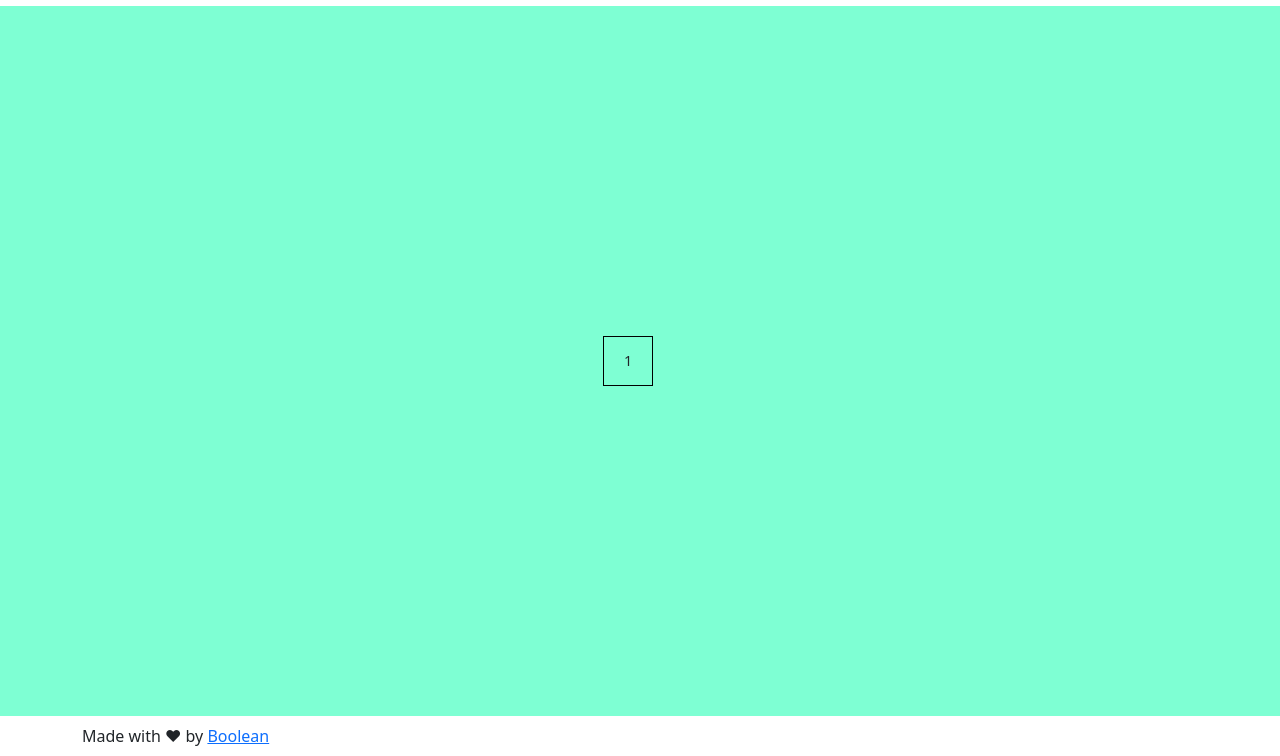
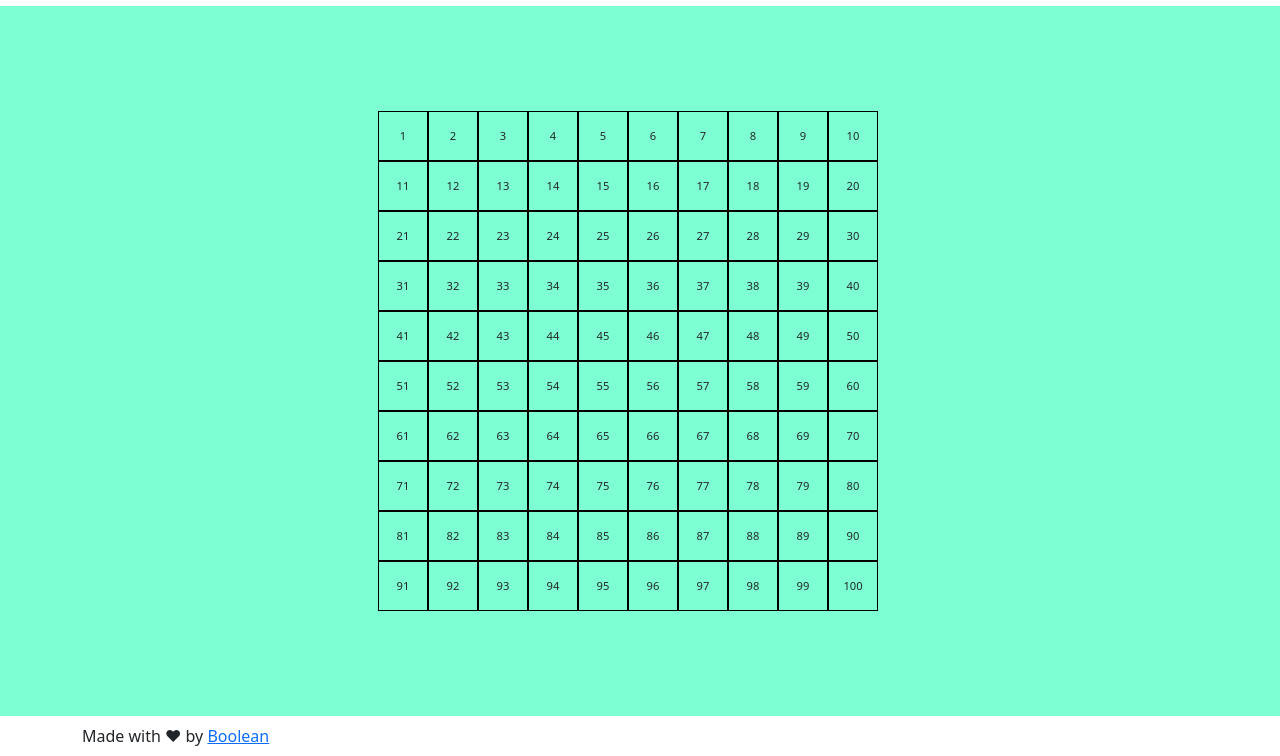
Before and after one commit to GiulianoCretella/js-campominato-grid, a plain HTML site: page index.html in a window 1280 px wide. Both pictures are taken after a click on the button "Play". Shown: the part 44-800 px from the top of the page. Drawn offline with nearby package versions, Linux system fonts and the light colour scheme.

Commit message:
js griglie numeri e livelli

```diff
--- a/css/style.css
+++ b/css/style.css
@@ -46,15 +46,14 @@ main{
 }
 .my_container .row .my-col{
     justify-content: center;
-    flex: 0 0 calc(100% / 10);
     height: calc(100% / 10);
     display: flex;
     align-items: center;
     border: 1px solid black;
-    font-size: 0.9em;
+    font-size: 0.7em;
 }
 .easy{
-    flex: 0 0 calc(100% / 9);
+    flex: 0 0 calc(100% / 10);
 }
 
 .medium{
--- a/index.html
+++ b/index.html
@@ -23,9 +23,9 @@
                     <!-- menu tendina per difficoltà -->
                     <span>Difficoltà :</span>
                     <select name="Difficoltà" id="difficoltàMenu">
-                        <option value="easy">Easy</option>
-                        <option value="medium">Medium</option>
-                        <option value="difficult">Difficult</option>
+                        <option value="easy" id="easy">Easy</option>
+                        <option value="medium" id="medium">Medium</option>
+                        <option value="difficult" id="difficult">Difficult</option>
                     </select>
                     <button id="bottonePlay">Play</button>
                 </div>
@@ -37,8 +37,7 @@
     <!-- Main  -->
     <main>
         <div class="container my_container">
-            <div class="row justify-content-center align-content-center">
-                <div class="my-col col">1</div>
+            <div class="row main_row justify-content-center align-content-center">
             </div>
 
         </div>
@@ -48,7 +47,7 @@
     <footer>
         <div class="container">
             <div class="row">
-                <div class="col2">
+                <div class="col-12">
                     <span>Made with &hearts; by <a href="#">Boolean</a></span>
                 </div>
             </div>
--- a/js/script.js
+++ b/js/script.js
@@ -0,0 +1,44 @@
+    function stampareGriglia() {
+        let bloccoCentrale = document.querySelector('.my_container');
+        let mainRow = document.querySelector('.main_row');
+        bloccoCentrale.append(mainRow);
+        console.log(bloccoCentrale);
+        let colsCreate = creaColonne();
+        mainRow.innerHTML += colsCreate;
+        bloccoCentrale.append(mainRow);
+    }
+
+    function creaColonne() {
+        let colNumber='';
+        let difficult='';
+        let difficoltà = document.getElementById("difficoltàMenu");
+        let indiceOpzione = difficoltà.selectedIndex;
+        let opzione = difficoltà.options[indiceOpzione];
+        console.log(opzione.value)
+        if(opzione.value === 'easy'){
+            colNumber = 100;
+            difficult = 'easy';
+        } else if(opzione.value === 'medium'){
+            colNumber = 81;
+            difficult = 'medium';
+        } else{
+            colNumber = 49;
+            difficult = 'difficult';
+        }
+        let cols = '';
+        let numeriArray=[];
+        // console.log(numeriArray)
+        let i = 1
+        while(i <= colNumber && numeriArray.length <= colNumber){
+            if(numeriArray.length <= colNumber){
+                numeriArray.push(i)
+                cols+=`<div class="my-col col ${difficult}">${i}</div>`;
+            }
+            i++;
+        }
+        return cols;
+
+    }
+
+
+document.getElementById('bottonePlay').addEventListener('click', stampareGriglia);
```
